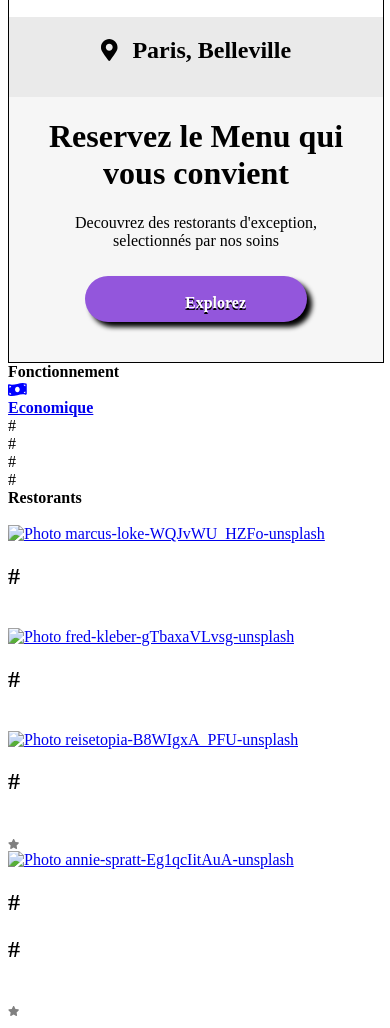
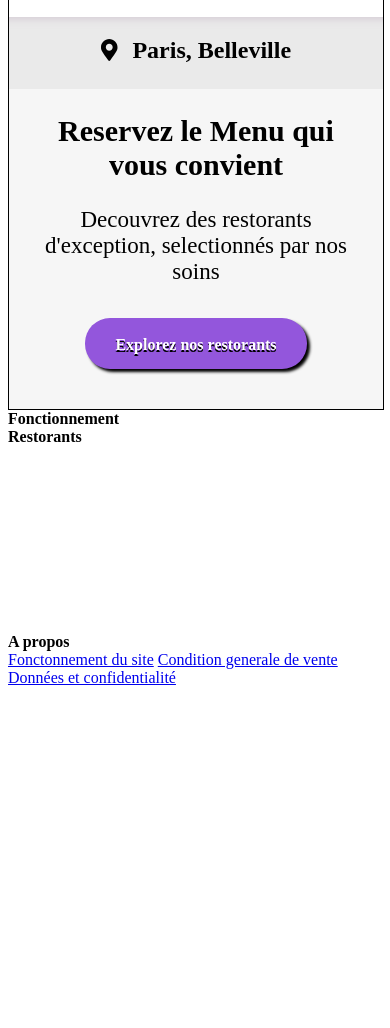
Before and after one commit to MMbaka/Michel_MBAKA_3_17032021, a website: page index.html in a window 390 px wide. Shown: the part 72-1100 px from the top of the page. After the commit the page ends 844 px from the top, so only its background shows below. Drawn offline with Linux system fonts and the light colour scheme.

Commit message:
Mise à jour

```diff
--- a/index.html
+++ b/index.html
@@ -31,11 +31,11 @@
                </h2>
             </div>
             <div class="hder__tit">
-                <h1 class="hder__tit--reserv"><strong>Reservez le Menu qui vous convient</strong></h1>
+                <h2 class="hder__tit--reserv"><strong>Reservez le Menu qui vous convient</strong></h2>
                 <p class="hder__tit--decouv">Decouvrez des restorants d'exception, selectionnés par nos soins</P>
                 <div class="hder__tit--btn">
                     <a href="#" class="action-buton">
-                       <strong>Explorez </strong>
+                       <strong>Explorez nos restorants</strong>
                     </a>
                 </div>
 
@@ -47,16 +47,16 @@
                 </div>
                 <main class="fonc_op">
                     <section class="fonc_op--choix">
-                        <div class="fonc_op--choix-i"><i class="fas fa-money-bill-wave" style="color:blue; font-size:15px"></i></div>
-                        <div class="fonc_op--choix-ii"><a href="#" title="Voir côte Economique"><strong>Economique</strong></a></div>
+                        <div class="fonc_op--choix-i"></div>
+                        <div class="fonc_op--choix-ii"></div>
                     </section>
                     <section class="fonc_op--comp">
-                        <div class="fonc_op--comp-i">#</div>
-                        <div class="fonc_op--comp-ii">#</div>
+                        <div class="fonc_op--comp-i"></div>
+                        <div class="fonc_op--comp-ii"></div>
                     </section>
                     <section class="fonc_op--degus">
-                        <div class="fonc_op--degus-i">#</div>
-                        <div class="fonc_op--degus-ii">#</div>
+                        <div class="fonc_op--degus-i"></div>
+                        <div class="fonc_op--degus-ii"></div>
                     </section>
                 </main>
         </section>
@@ -67,48 +67,34 @@
             <div class="resto_img">
                 <div class="resto_img-1">
                     <div class="resto_img-1-i">
-                        <a href="#">
-                        <img src="#"
-                        alt=" Photo marcus-loke-WQJvWU_HZFo-unsplash" title="Cliquez pour agrandir"/> </a>
                     </div>
                     <div class="resto_img-1-ii">
-                         <h1><strong>#</strong></h1>
+                         <h1><strong></strong></h1>
                          <h2></h2><br/>
                     </div>
                 </div>
                 <div class="resto_img-2">
                     <div class="resto_img-2-i">
-                        <a href="#">
-                        <img src="#"
-                        alt=" Photo fred-kleber-gTbaxaVLvsg-unsplash" title="Cliquez pour agrandir"/> </a>
                     </div>
                     <div class="resto_img-2-ii">
-                        <h1><strong>#</strong></h1>
+                        <h1><strong></strong></h1>
                         <h2></h2><br/>
                     </div>
                 </div>
                 <div class="resto_img-3">
                     <div class="resto_img-3-i">
-                        <a href="#">
-                        <img src="#"
-                        alt="  Photo reisetopia-B8WIgxA_PFU-unsplash" title="Cliquez pour agrandir" /> </a>
                     </div>
                     <div class="resto_img-3-ii">
-                        <h1><strong>#</strong></h1>
+                        <h1><strong></strong></h1>
                         <h2></h2><br/>
-                        <i class="fas fa-star" style="color:grey; font-size:10px"></i>
                     </div>
                 </div>
                 <div class="resto_img-4">
                     <div class="resto_img-4-i">
-                        <a href="#">
-                        <img src="#"
-                        alt=" Photo annie-spratt-Eg1qcIitAuA-unsplash" title="Cliquez pour agrandir" /></a>
                     </div>
                     <div class="resto_img-4-ii">
-                        <h1><strong>#</strong></h1>
-                        <h2>#</h2><br/>
-                        <i class="fas fa-star" style="color:grey; font-size:10px"></i>
+                        <h1><strong></strong></h1>
+                        <h2></h2><br/>
                     </div>
                 </div>
             </div>
--- a/sass/style.scss
+++ b/sass/style.scss
@@ -16,7 +16,6 @@ $colour-invalid: #DB464B;
         flex-direction: column;
         width: 100%;
         height: auto;
-
             &__logo {
                 width: 100%;
                 height: 5rem;
@@ -28,8 +27,11 @@ $colour-invalid: #DB464B;
             }
             &__geo {
                 background-color:$colour-secondary ;
+                -webkit-box-shadow: inset -1px 15px 8px -13px rgba(168,141,168,0.34);
+                -moz-box-shadow: inset -1px 15px 8px -13px rgba(168,141,168,0.34);
+                box-shadow: inset -1px 15px 8px -13px rgba(168,141,168,0.34);
                 width: 100%;
-                height: 5rem;
+                height: 4.5rem;
                 font-size: 1rem;
                 display: flex;
                 justify-content: center;
@@ -44,23 +46,18 @@ $colour-invalid: #DB464B;
                 display: flex;
                 flex-direction: column;
                 align-items: center;
-
                 &--reserv {
                     width: 80%;
                     height: auto;
                     text-align: center;
-                    & h1,{
-                        font-size: 15px;
-                    }
+                    font-size: 30px;
                 }
                 &--decouv {
-                    width: 70%;
+                    width: 90%;
                     height: auto;
                     text-align: center;
                     margin-top: 0px;
-                    & p,{
-                        font-size: 15px;
-                    }
+                    font-size: 23px;
                 }
                 &--btn {
                     display: flex;
@@ -76,12 +73,11 @@ $colour-invalid: #DB464B;
                         color: white;
                         text-decoration: none;
                         text-align: left;
-                        width: 22px;
-                        height: 10px;
-                        padding: 18px 100px;
+                        height: 15px;
+                        padding: 18px 30px;
                         border-radius: 25px;
                         text-shadow: 0px 2px $colour-accent;
-                        box-shadow: 5px 5px 5px $colour-accent;
+                        box-shadow: 3px 3px 3px $colour-accent;
                         transition: all .1s;
                         -webkit-transition: all .1s;
                         float: left;
@@ -91,7 +87,6 @@ $colour-invalid: #DB464B;
                         border-bottom: 1px solid;
                     }
                 }
-
             }
         }
     }
```
Also changed, not shown: sass/style.css, 1 other file. Lines whose indentation alone changed are shown as unchanged.
